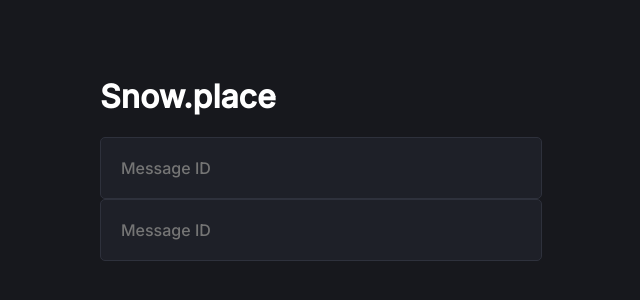
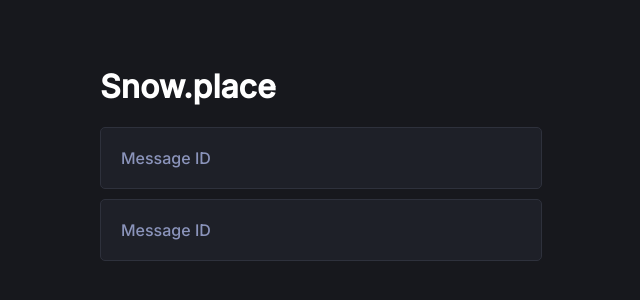
Before and after one commit to smuke/snow.place, a React (Vite) app: page / in a window 1280 px wide. Shown: the part 242-542 px from the top of the page, without its empty margins (319-959 px from the left). Built offline with nearby package versions, Linux system fonts and the light colour scheme.

Commit message:
Create general structure for snowflakes

```diff
--- a/src/components/SnowflakeItem.tsx
+++ b/src/components/SnowflakeItem.tsx
@@ -1,24 +1,34 @@
+import { useState, SyntheticEvent } from "react";
 import styled from "styled-components";
 
-const Container = styled.div`
+import Time from "./Time";
+
+const Container = styled.section`
     background: #1e2028;
     width: 400px;
-    padding: 20px;
+    margin: 10px 0;
+    padding: 0 20px;
     border: 1px solid #2e313c;
     border-radius: 5px;
     position: relative;
-
+    transition: .1s;
     input {
         background: none;
-        color: #BEC1CE;
-        padding: 0;
+        color: #8B94BB;
+        padding: 20px 0;
         margin: 0;
         width: 100%;
         border: none;
         outline: none;
         font: 500 1rem "Inter", sans-serif;
+        &::placeholder {
+            color: #8B94BB;
+            font: 500 1rem "Inter", sans-serif;
+        }
+        &:focus::placeholder {
+            color: transparent;
+        }
     }
-
     &:before {
         content: "";
         display: inline-block;
@@ -32,31 +42,67 @@
         transform: translateX(0);
         transition: .25s ease;
     }
-
     &:focus-within {
         &:before {
             background: #8B94BB;
             transform: translateX(2px);
         }
     }
-
     &.expanded {
-        padding: 5px 20px;
+        padding: 0 20px 20px 20px;
         min-height: 100px;
         input {
             padding: 20px 0;
         }
     }
+    output {
+        display: none;
+    }
+    &.expanded output {
+        display: block;
+    }
+    .comparison {
+        display: none;
+    }
+    &.expanded .comparison {
+        display: block;
+    }
 `;
 
+const Top = styled.div`
+    display: flex;
+`;
 function SnowflakeItem() {
+    const [snowflake, setSnowflake] = useState("");
+    const [expanded, setExpanded] = useState(false);
+
+    function handleChange(e: SyntheticEvent<HTMLInputElement>) {
+        e.preventDefault();
+        setSnowflake(e.currentTarget.value);
+        if (e.currentTarget.value.length > 5) {
+            setExpanded(true);
+        }
+        else {
+            setExpanded(false);
+        }
+    }
+
     return (
-        <Container className="">
-            <input
-                type="number"
-                placeholder="Message ID"
-                autoComplete="off"
-            />
+        <Container className={expanded ? "expanded": ""}>
+            <Top>
+                <input
+                    type="text"
+                    placeholder="Message ID"
+                    autoComplete="off"
+                    value={snowflake}
+                    onChange={handleChange}
+                />
+                <p className="comparison">-1293</p>
+            </Top>
+            <output>
+                <Time time="5/26/2021 7:58:20" timezone="PST" />
+                <Time time="5/26/2021 10:58:20" timezone="EST" />
+            </output>
         </Container>
     )
 }
```
